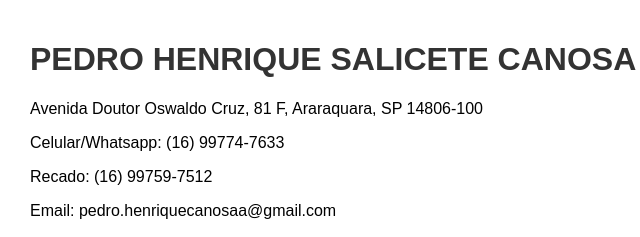
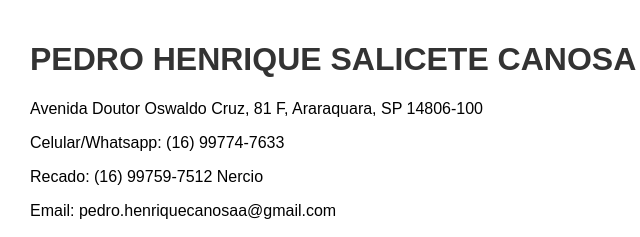
Before and after one commit to PedroCanosa/pedrocanosa.github.io, a plain HTML site: page index.html in a window 1280 px wide. Shown: the top 237 px of the page, 210-850 px from the left. Drawn offline with Linux system fonts and the light colour scheme.

Commit message:
Update index.html

```diff
--- a/index.html
+++ b/index.html
@@ -31,7 +31,7 @@
             <h1>PEDRO HENRIQUE SALICETE CANOSA</h1>
             <p>Avenida Doutor Oswaldo Cruz, 81 F, Araraquara, SP 14806-100</p>
             <p>Celular/Whatsapp: (16) 99774-7633</p>
-            <p>Recado: (16) 99759-7512</p>
+            <p>Recado: (16) 99759-7512 Nercio</p>
             <p>Email: pedro.henriquecanosaa@gmail.com</p>
         </header>
         <section class="section">
```
